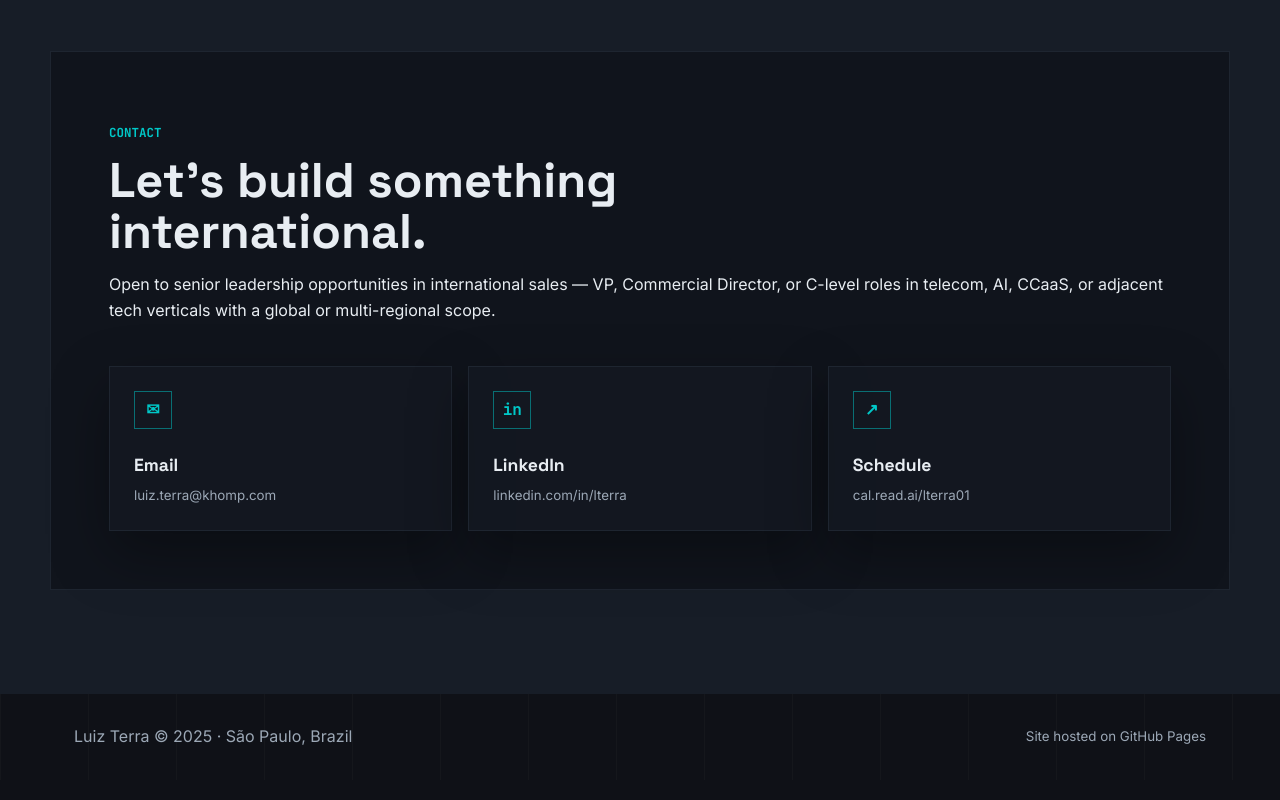
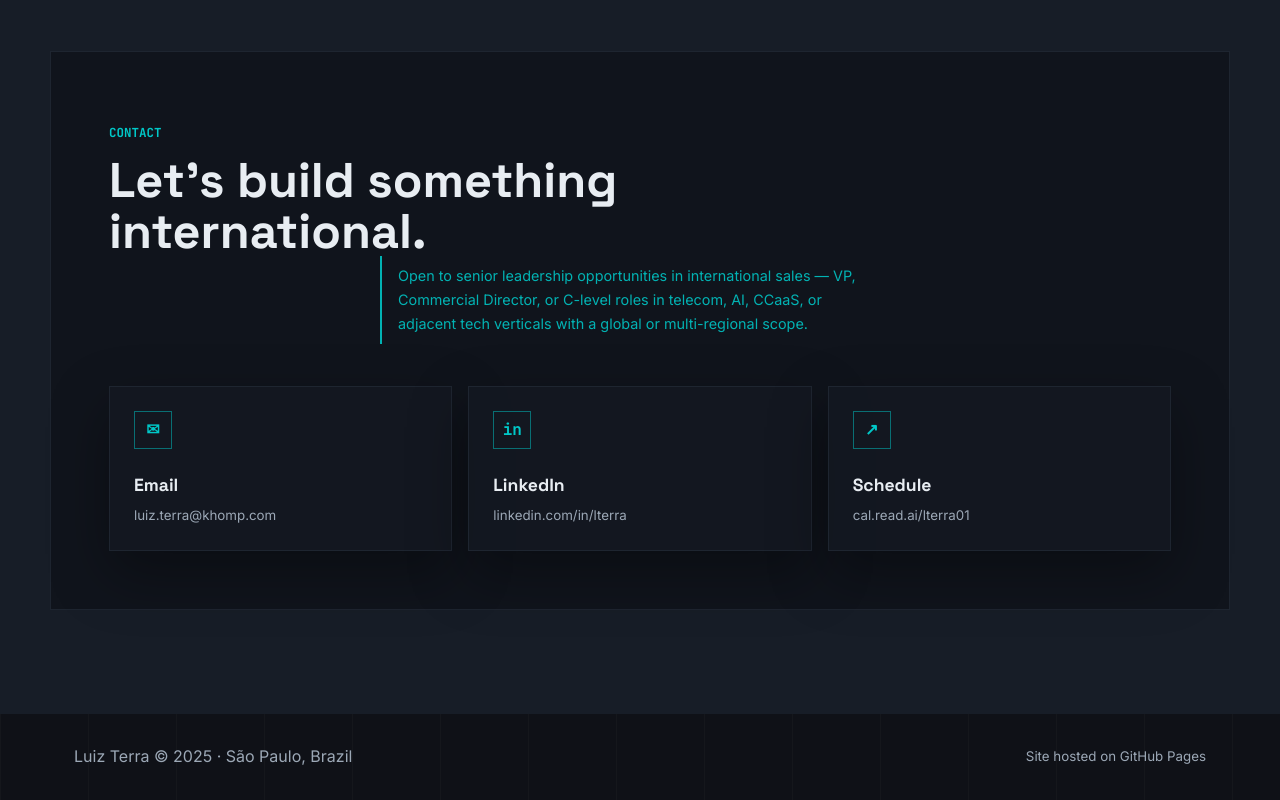
Before and after one commit to lterra01/luizterra.com.br, a plain HTML site: page index.html in a window 1280 px wide. Shown: the part 5103-5903 px from the top of the page. Drawn offline with Linux system fonts and the light colour scheme.

Commit message:
seo: add open-to-opps CSS rule

```diff
--- a/styles.css
+++ b/styles.css
@@ -676,3 +676,17 @@ h3 {
     transform: none;
   }
 }
+
+
+/* ── Open to Opportunities tag ─────────────────────────────────────── */
+.open-to-opps {
+  font-size: 0.9rem;
+  color: #00c8c8;
+  border-left: 2px solid #00c8c8;
+  padding: 0.5rem 1rem;
+  margin: 0 auto 2rem;
+  max-width: 520px;
+  text-align: left;
+  line-height: 1.65;
+  opacity: 0.88;
+}
```
